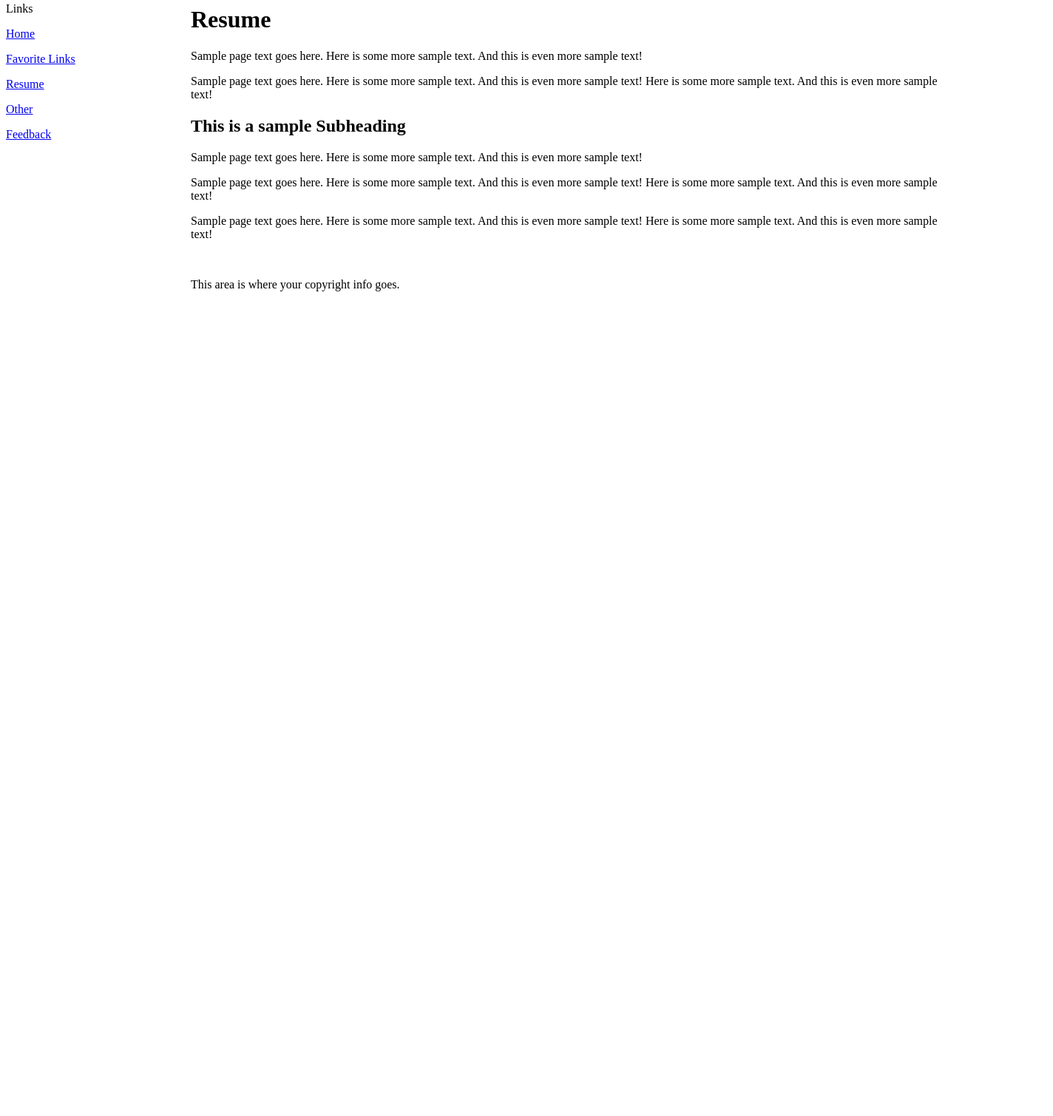
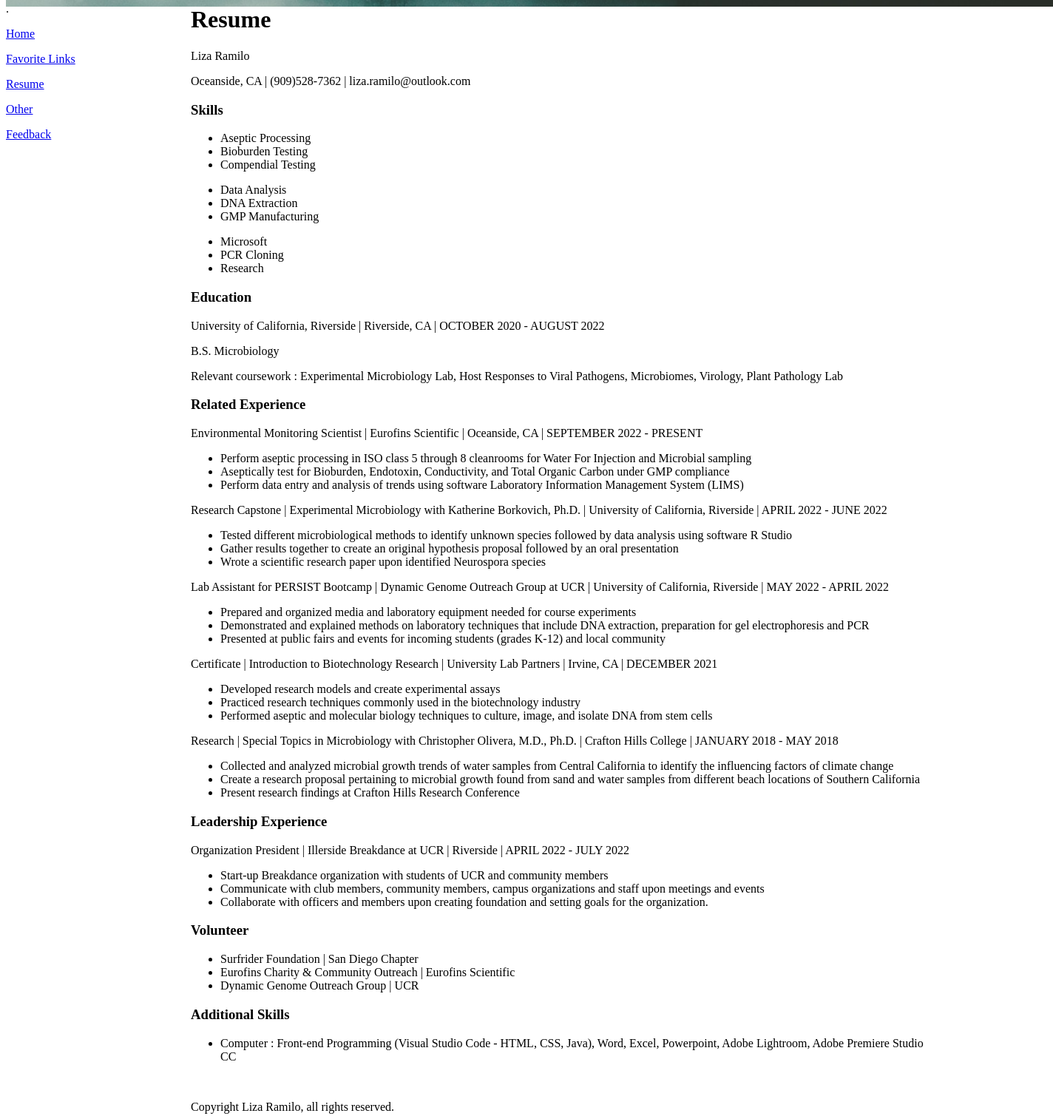
Before and after one commit to aynakoliza/basic-HTML-project-, a plain HTML site: page resume.html in a window 1280 px wide. Shown: the part 171-1680 px from the top of the page at 74% size, 1424 px wide, since content can reach past the window. Before the commit the page ends 908 px from the top, so only its background shows below. Drawn offline with Linux system fonts and the light colour scheme.

Commit message:
added img and text

```diff
--- a/resume.html
+++ b/resume.html
@@ -13,10 +13,10 @@
   </head>
 
   <body>
-    <header>This area is for your logo and/or other banner content</header>
+    <header><img src="Banner.png" alt="Banner"></header>
     <nav>
       <p>
-        Links
+        .
       </p>
       <p><a href="index.html">Home</a></p>
       <p><a href="favlinks.html">Favorite Links</a></p>
@@ -27,31 +27,92 @@
 
     <div id="main">
       <h1>Resume</h1>
-      <p>
-        Sample page text goes here. Here is some more sample text. And this is
-        even more sample text!
-      </p>
-      <p>
-        Sample page text goes here. Here is some more sample text. And this is
-        even more sample text! Here is some more sample text. And this is even
-        more sample text!
-      </p>
-      <h2>This is a sample Subheading</h2>
-      <p>
-        Sample page text goes here. Here is some more sample text. And this is
-        even more sample text!
-      </p>
-      <p>
-        Sample page text goes here. Here is some more sample text. And this is
-        even more sample text! Here is some more sample text. And this is even
-        more sample text!
-      </p>
-      <p>
-        Sample page text goes here. Here is some more sample text. And this is
-        even more sample text! Here is some more sample text. And this is even
-        more sample text!
-      </p>
-      <footer>This area is where your copyright info goes.</footer>
+      <p>Liza Ramilo</p>
+      <p>Oceanside, CA | (909)528-7362 | liza.ramilo@outlook.com</p>
+
+      <h3>Skills</h3>
+
+    <p>
+    <div class=”row”>
+    <div class=”column”>
+        <ul type="1">
+            <li>Aseptic Processing</li>
+            <li>Bioburden Testing</li>
+            <li>Compendial Testing</li>
+        </ul>
+    </div>
+
+    <div class=”column”>
+        <ul type="1">
+            <li>Data Analysis</li>
+            <li>DNA Extraction</li>
+            <li>GMP Manufacturing</li>
+         </ul>
+    </div>
+
+    <div class=”column”>
+        <ul type="1">
+            <li>Microsoft</li>
+            <li>PCR Cloning</li>
+            <li>Research</li>
+        </ul>
+    </div>
+    </p>
+
+    <h3>Education</h3>
+      <p1>University of California, Riverside | Riverside, CA | OCTOBER 2020 - AUGUST 2022</p1>
+      <p>B.S. Microbiology</p>
+      <p>Relevant coursework : Experimental Microbiology Lab, Host Responses to Viral Pathogens, Microbiomes, Virology, Plant Pathology Lab</p>
+
+    <h3>Related Experience</h3>
+      <p1>Environmental Monitoring Scientist | Eurofins Scientific | Oceanside, CA | SEPTEMBER 2022 - PRESENT</p1>
+      <ul type="1">
+        <li>Perform aseptic processing in ISO class 5 through 8 cleanrooms for Water For Injection and Microbial sampling</li>
+        <li>Aseptically test for Bioburden, Endotoxin, Conductivity, and Total Organic Carbon under GMP compliance</li>
+        <li>Perform data entry and analysis of trends using software Laboratory Information Management System (LIMS)</li>
+      </ul>
+      <p1>Research Capstone | Experimental Microbiology with Katherine Borkovich, Ph.D. | University of California, Riverside | APRIL 2022 - JUNE 2022</p1>
+      <ul type="1">
+        <li>Tested different microbiological methods to identify unknown species followed by data analysis using software R Studio</li>
+        <li>Gather results together to create an original hypothesis proposal followed by an oral presentation</li>
+        <li>Wrote a scientific research paper upon identified Neurospora species</li>
+      </ul>
+      <p1>Lab Assistant for PERSIST Bootcamp | Dynamic Genome Outreach Group at UCR | University of California, Riverside | MAY 2022 - APRIL 2022</p1>
+      <ul type="1">
+        <li>Prepared and organized media and laboratory equipment needed for course experiments</li>
+        <li>Demonstrated and explained methods on laboratory techniques that include DNA extraction, preparation for gel electrophoresis and PCR</li>
+        <li>Presented at public fairs and events for incoming students (grades K-12) and local community</li>
+      </ul>
+      <p1>Certificate | Introduction to Biotechnology Research | University Lab Partners | Irvine, CA | DECEMBER 2021</p1>
+      <ul type="1">
+        <li>Developed research models and create experimental assays</li>
+        <li>Practiced research techniques commonly used in the biotechnology industry</li>
+        <li>Performed aseptic and molecular biology techniques to culture, image, and isolate DNA from stem cells</li>
+      </ul>
+      <p1>Research | Special Topics in Microbiology with Christopher Olivera, M.D., Ph.D. | Crafton Hills College | JANUARY 2018 - MAY 2018</p1>
+      <ul type="1">
+        <li>Collected and analyzed microbial growth trends of water samples from Central California to identify the influencing factors of climate change</li>
+        <li>Create a research proposal pertaining to microbial growth found from sand and water samples from different beach locations of Southern California</li>
+        <li>Present research findings at Crafton Hills Research Conference</li>
+      </ul>
+    <h3>Leadership Experience</h3>
+    <p1>Organization President | Illerside Breakdance at UCR | Riverside | APRIL 2022 - JULY 2022</p1>
+      <ul type="1">
+        <li>Start-up Breakdance organization with students of UCR and community members</li>
+        <li>Communicate with club members, community members, campus organizations and staff upon meetings and events</li>
+        <li>Collaborate with officers and members upon creating foundation and setting goals for the organization.</li>
+      </ul>
+    <h3>Volunteer</h3>
+      <ul type="1">
+        <li>Surfrider Foundation | San Diego Chapter</li>
+        <li>Eurofins Charity & Community Outreach | Eurofins Scientific</li>
+        <li>Dynamic Genome Outreach Group | UCR</li>
+      </ul>
+    <h3>Additional Skills</h3>
+      <ul type="1">
+        <li>Computer : Front-end Programming (Visual Studio Code - HTML, CSS, Java), Word, Excel, Powerpoint, Adobe Lightroom, Adobe Premiere Studio CC</li>
+      </ul>
+      <footer>Copyright Liza Ramilo, all rights reserved.</footer>
     </div>
   </body>
 </html>
```
Also changed, not shown: favlinks.html (+3 -3 lines), feedback.html (+3 -3 lines), index.html (+33 -23 lines), other.html (+4 -4 lines), Banner.png (added), Fight.jpg (added), Logo.png (added).
